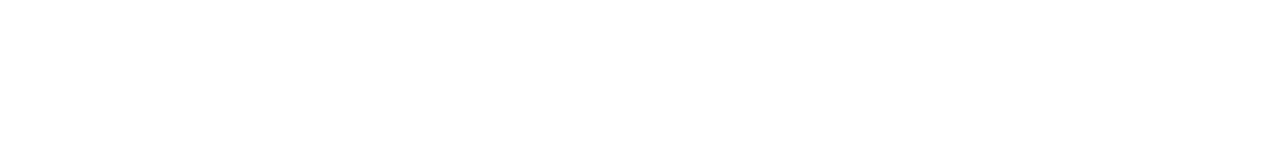
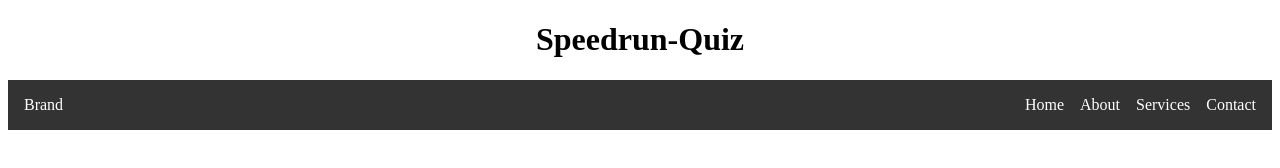
Before and after one commit to TimonHu/speedrun, a plain HTML site: page index.html in a window 1280 px wide. Drawn offline with Linux system fonts and the light colour scheme.

Commit message:
Quiz html css

```diff
--- a/index.html
+++ b/index.html
@@ -3,9 +3,26 @@
 <head>
     <meta charset="UTF-8">
     <meta name="viewport" content="width=device-width, initial-scale=1.0">
-    <title>Document</title>
+    <title>Speedrun-Quiz</title>
+    <link rel="stylesheet" href="style.css"></href>
 </head>
 <body>
+    <h1>Speedrun-Quiz</h1>
+        <nav class="navbar">
+  <div class="navbar-brand">Brand</div>
+  <div class="navbar-menu">
+    <a href="#" class="navbar-item">Home</a>
+    <a href="#" class="navbar-item">About</a>
+    <a href="#" class="navbar-item">Services</a>
+    <a href="#" class="navbar-item">Contact</a>
+  </div>
+</nav>
+
+
+
+
+
+
     <script scr="main.js"></script>
 </body>
 </html>
--- /dev/null
+++ b/style.css
@@ -0,0 +1,22 @@
+h1 {
+    text-align: center;
+}
+
+.navbar {
+    display: flex;
+    justify-content: space-between;
+    align-items: center;
+    padding: 1rem;
+    background-color: #333;
+    color: #fff;
+  }
+
+  .navbar-menu {
+    display: flex;
+    gap: 1rem;
+  }
+
+  .navbar-item {
+    color: #fff;
+    text-decoration: none;
+  }
```
